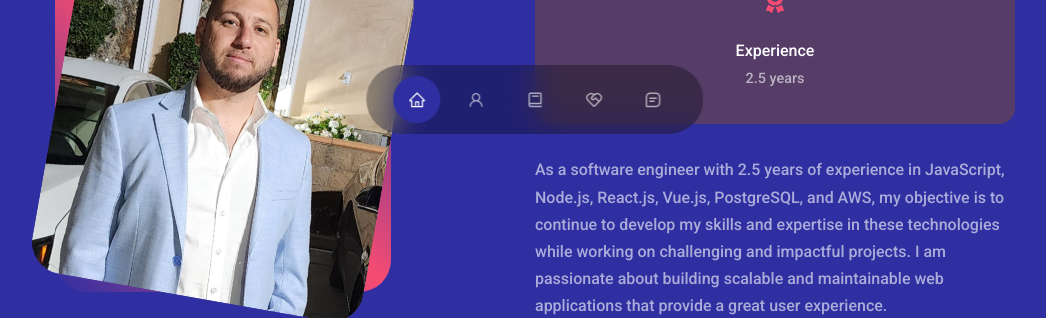
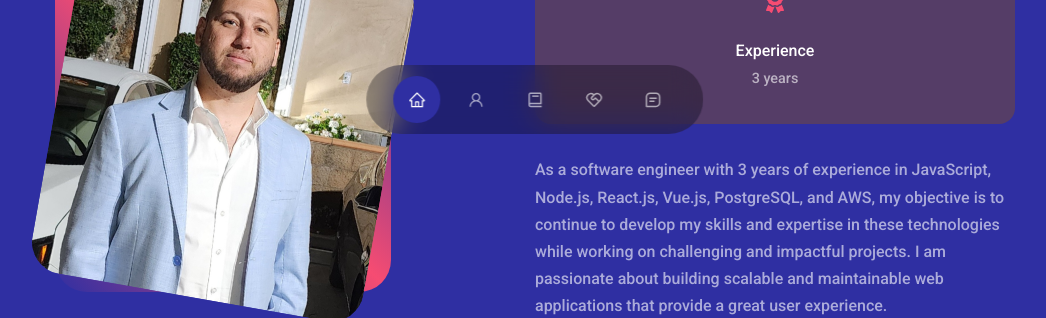
Before and after one commit to magedbebawy/portfolio-1, a React (Create React App) app: page / in a window 1280 px wide. Shown: the part 634-952 px from the top of the page, without its empty margins (105-1151 px from the left). Built offline with nearby package versions, Linux system fonts and the light colour scheme.

Commit message:
fixed years of experience

```diff
--- a/src/components/intro/Intro.jsx
+++ b/src/components/intro/Intro.jsx
@@ -19,10 +19,10 @@ const Intro = () => {
             <article className="about__card">
               <FaAward className="about__icon" />
               <h5>Experience</h5>
-              <small>2.5 years</small>
+              <small>3 years</small>
             </article>
           </div>
-          <p>As a software engineer with 2.5 years of experience in JavaScript, Node.js, React.js, Vue.js, PostgreSQL, and AWS, my objective is to continue to develop my skills and expertise in these technologies while working on challenging and impactful projects. I am passionate about building scalable and maintainable web applications that provide a great user experience. </p>
+          <p>As a software engineer with 3 years of experience in JavaScript, Node.js, React.js, Vue.js, PostgreSQL, and AWS, my objective is to continue to develop my skills and expertise in these technologies while working on challenging and impactful projects. I am passionate about building scalable and maintainable web applications that provide a great user experience. </p>
           <a href="#contact" className="btn btn-primary">Let's Talk</a>
         </div>
       </div>
```
